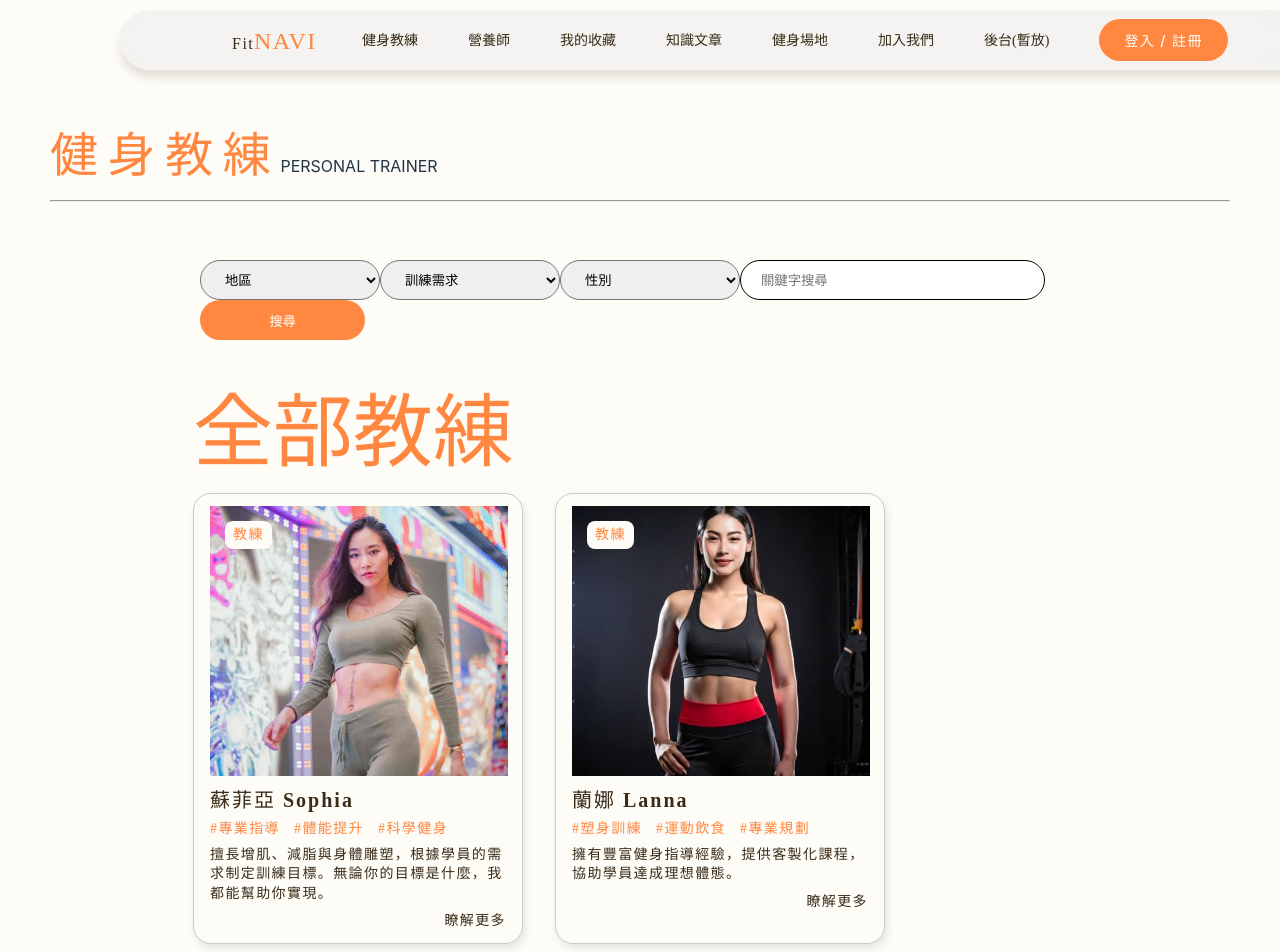
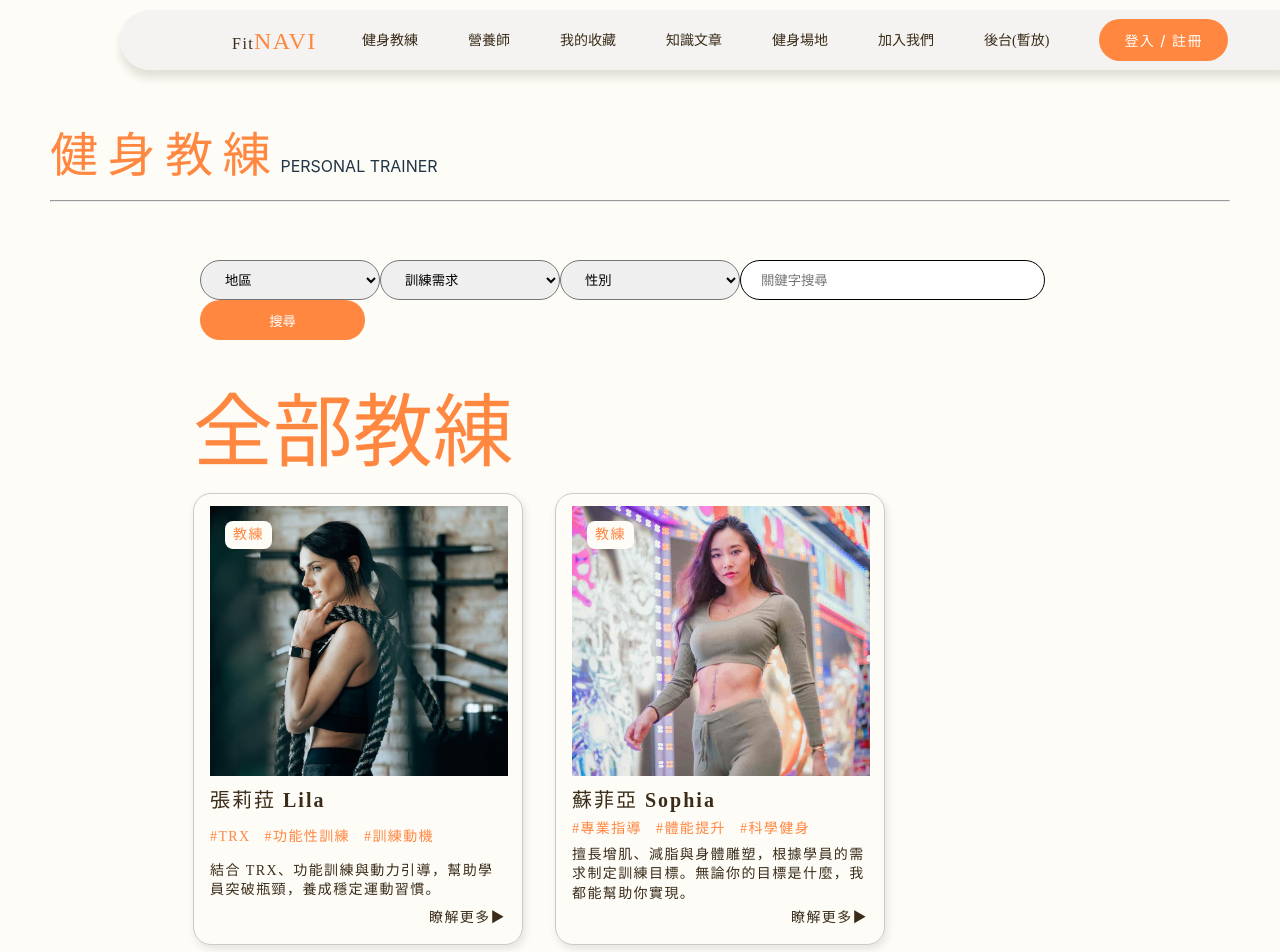
Before and after one commit to jodi0813/fitnaviTeam, a React (Vite) app: page / in a window 1280 px wide. Shown: the top 952 px of the page. Built offline with nearby package versions, Linux system fonts and the light colour scheme.

Commit message:
加上教練連結

```diff
--- a/src/components/CoachCard.jsx
+++ b/src/components/CoachCard.jsx
@@ -18,14 +18,13 @@ function CoachCard({ imageSrc, role, name, hashtags = [], description }) {
             ))}
           </div>
           <p className="coach-details">{description}</p>
-        </div>
-        <div>
-          <Link to="#" className="more-button">
-            瞭解更多
+          </div>
+          <Link to="/coachintro" className="more-button">
+            瞭解更多▶
           </Link>
-        </div>
+
       </div>
-    </>
+      </>
   );
 }
 export default CoachCard;
--- a/src/components/CoachCard.scss
+++ b/src/components/CoachCard.scss
@@ -2,9 +2,10 @@
 
 .coach-card {
   width: 330px;
-//   height: 452px;
+  height: 452px;
   display: flex;
   flex-direction: column;
+  // justify-content: space-between;
   padding: 12px 16px;
   gap: 8px 14px;
   border-radius: 18px;
@@ -32,10 +33,12 @@
       letter-spacing: 1.4px;
     }
   }
-  .coach-box{
+  .coach-box {
     display: flex;
     flex-direction: column;
+    justify-content: space-between;
     gap: 6px;
+height: 116px;
     .coach-name {
       color: #3a2c19;
       font-family: "Noto Sans TC";
@@ -57,7 +60,8 @@
         display: flex;
         margin: 0px 14px 0px 0px;
       }
-  }}
+    }
+  }
   .coach-details {
     color: #3a2c19;
     font-family: "Noto Sans TC";
--- a/src/fitnavi/Coach/Coach.jsx
+++ b/src/fitnavi/Coach/Coach.jsx
@@ -2,6 +2,14 @@ import "./Coach.scss";
 import CoachCard from "../../components/CoachCard";
 function Coach() {
   const coachList = [
+    {
+      name: "張莉菈 Lila",
+      role: "教練",
+      hashtags: ["TRX", "功能性訓練", "訓練動機"],
+      description:
+        "結合 TRX、功能訓練與動力引導，幫助學員突破瓶頸，養成穩定運動習慣。",
+      imageSrc: "/images/coach09.jpg",
+    },
     {
       name: "蘇菲亞 Sophia",
       role: "教練",
@@ -66,14 +74,7 @@ function Coach() {
         "專業健身訓練教練，提供一對一課程與飲食建議，讓訓練更有效率。",
       imageSrc: "/images/coach08.jpg",
     },
-    {
-      name: "張莉菈 Lila",
-      role: "教練",
-      hashtags: ["TRX", "功能性訓練", "訓練動機"],
-      description:
-        "結合 TRX、功能訓練與動力引導，幫助學員突破瓶頸，養成穩定運動習慣。",
-      imageSrc: "/images/coach09.jpg",
-    },
+
   ];
   return (
     <>
```
Lines whose indentation alone changed are shown as unchanged.
